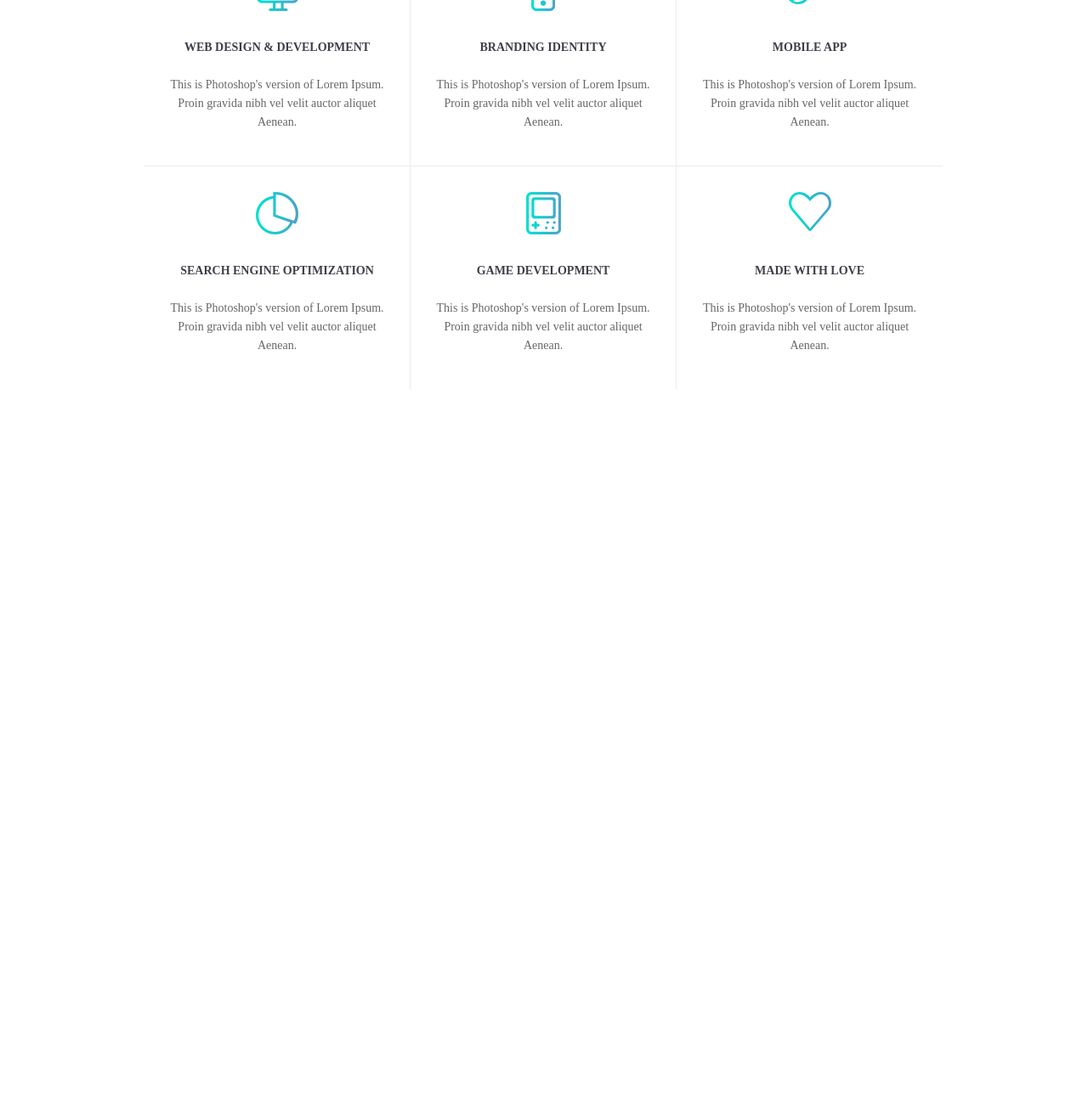
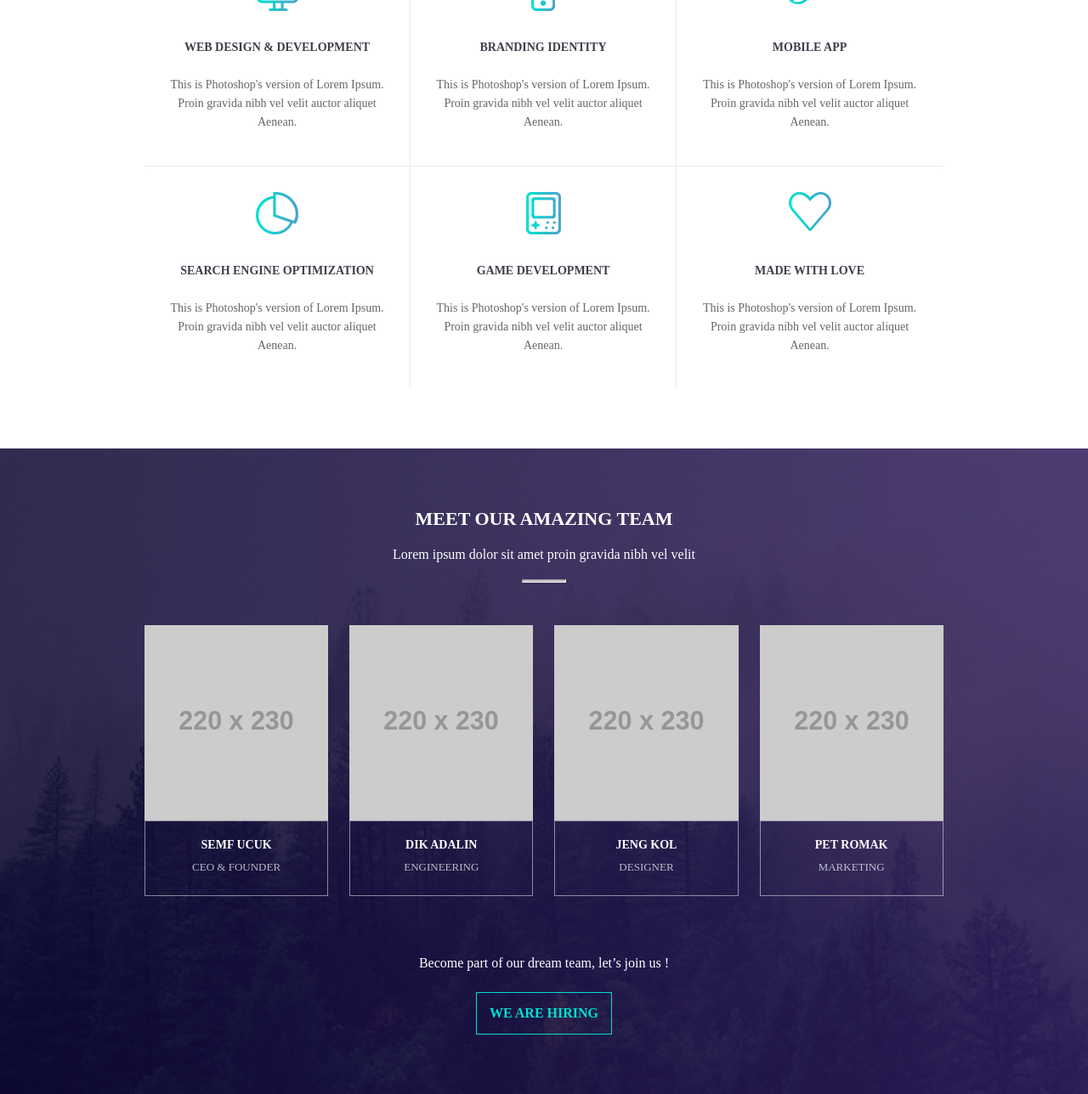
Before and after one commit to 8ark60/Tajam-Web, a plain HTML site: page index.html in a window 1280 px wide. Shown: the part 2095-3383 px from the top of the page at 85% size. Before the commit the page ends 2553 px from the top, so only its background shows below. Drawn offline with Linux system fonts and the light colour scheme; placeholder pictures from the web are drawn by us.

Commit message:
CSS: Teams

```diff
--- a/index.html
+++ b/index.html
@@ -110,7 +110,57 @@
         </div>
     </section>
     <!-- section expertise fin -->
-    <section id="team"></section>
+    <section id="team">
+        <div class="teams container">
+            <h3>MEET OUR AMAZING TEAM</h3>
+            <p>Lorem ipsum dolor sit amet proin gravida nibh vel velit</p>
+            <hr>
+            <ul>
+                <li>
+                    <figure>
+                        <figcaption>
+                            <dl>
+                                <dt>SEMF UCUK</dt>
+                                <dd>CEO & FOUNDER</dd>
+                            </dl>
+                        </figcaption>
+                    </figure>
+                </li>
+                <li>
+                    <figure>
+                        <figcaption>
+                            <dl>
+                                <dt>DIK ADALIN</dt>
+                                <dd>ENGINEERING</dd>
+                            </dl>
+                        </figcaption>
+                    </figure>
+                </li>
+                <li>
+                    <figure>
+                        <figcaption>
+                            <dl>
+                                <dt>JENG KOL</dt>
+                                <dd>DESIGNER</dd>
+                            </dl>
+                        </figcaption>
+                    </figure>
+                </li>
+                <li>
+                    <figure>
+                        <figcaption>
+                            <dl>
+                                <dt>PET ROMAK</dt>
+                                <dd>MARKETING</dd>
+                            </dl>
+                        </figcaption>
+                    </figure>
+                </li>
+            </ul>
+            <p>Become part of our dream team, let’s join us !</p>
+            <a href="###">WE ARE HIRING</a>
+        </div>
+    </section>
     <section id="works"></section>
     <section id="people"></section>
     <section id="contact"></section>
--- a/style.css
+++ b/style.css
@@ -185,6 +185,10 @@ header {
     padding: 115px 20px 40px;
 }
 
+.experIcons ul::after {
+    content: ''; display: block; visibility: hidden; clear: both;
+}
+
 .experIcons ul li:nth-child(1){
     background-image:url("./images/ico_01.png");
 }
@@ -228,3 +232,81 @@ header {
     line-height: 22px;
     color: rgba(51,51,51,0.75);
 }
+
+/* section Team */
+
+#team {
+    background: url(./images/bg_03.png) no-repeat center/cover;
+    text-align: center;
+    padding: 70px 0;
+}
+
+.teams h3,
+.teams p {
+    color: #fff;
+}
+
+.teams h3 {
+    font-size: 22px;
+    font-weight: 700;
+    margin-bottom: 20px;
+}
+
+.teams hr {
+    width: 50px;
+    height: 2px;
+    background-color: #c6c4c9;
+    margin: 20px auto 50px;
+}
+
+.teams ul {
+    margin-bottom: 70px;
+}
+
+.teams ul::after {
+    content: ''; display: block; clear: both; visibility: hidden;
+}
+
+.teams ul li {
+    float: left;
+    width: 23%;
+}
+
+.teams ul li:not(:last-child){
+    margin-right:2.66%;
+}
+
+.teams ul li figure{
+    padding-top:230px;
+    background:url("https://via.placeholder.com/220x230") no-repeat center top;
+    background-size:100% 230px;
+}
+
+.teams ul li figure figcaption{
+    padding:20px 20px 25px; border:1px solid rgba(255,255,255,0.5);
+    box-sizing:border-box;
+}
+
+.teams ul li figure figcaption dl dt{
+    font-size:14px; color:#fff; font-weight:900;
+    margin-bottom:10px;
+}
+
+.teams ul li figure figcaption dl dd {
+    font-size: 13px;
+    color: rgba(255,255,255,0.7);
+    font-weight: 300;
+}
+
+.teams p:nth-of-type(2) {
+    margin-bottom: 25px;
+    font-weight: 300;
+}
+
+.teams a {
+    color: #00e0d0;
+    font-weight: 900;
+    border: 1px solid #00e0d0;
+    padding: 15px;
+    display: inline-block;
+}
```
